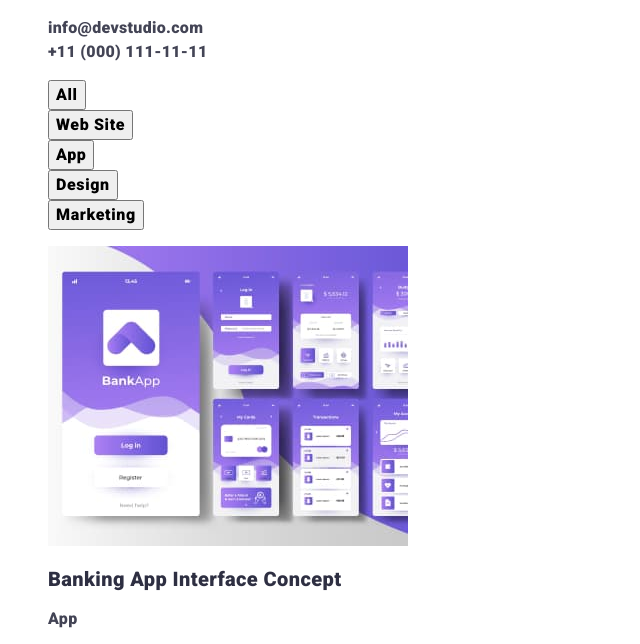
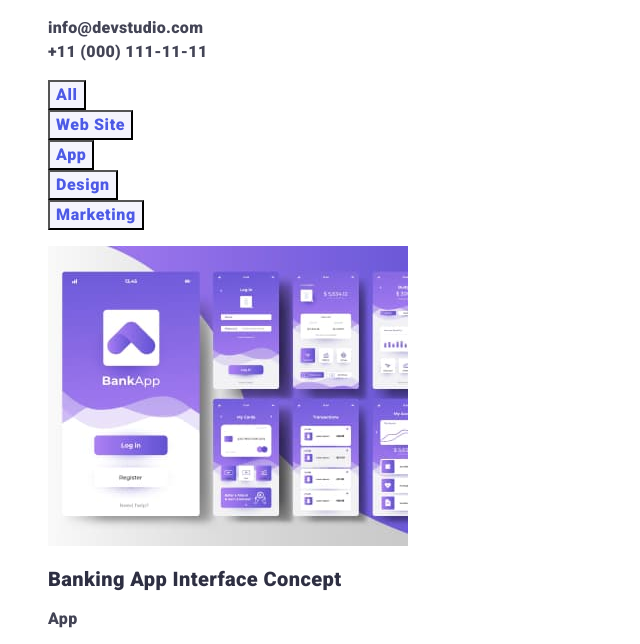
Before and after one commit to Heaven177/goit-markup-hw-02, a plain HTML site: page portfolio.html in a window 1280 px wide. Shown: the part 117-761 px from the top of the page, without its empty margins (0-640 px from the left). Drawn offline with Linux system fonts and the light colour scheme.

Commit message:
CSS changes hw02

```diff
--- a/css/styles.css
+++ b/css/styles.css
@@ -101,10 +101,13 @@ color: var(--text-color);
         font-size: 16px;
         line-height: 1.5;
         letter-spacing: 0.04em;
+        color: var(--hf-logo-color);
+        background-color: var(--footer-text-color);
         cursor: pointer;
 }
 .btn-filter:hover,
 .btn-filter:focus {
+        color: #FFFFFF;
         background-color: #404BBF;
 }
 
```
